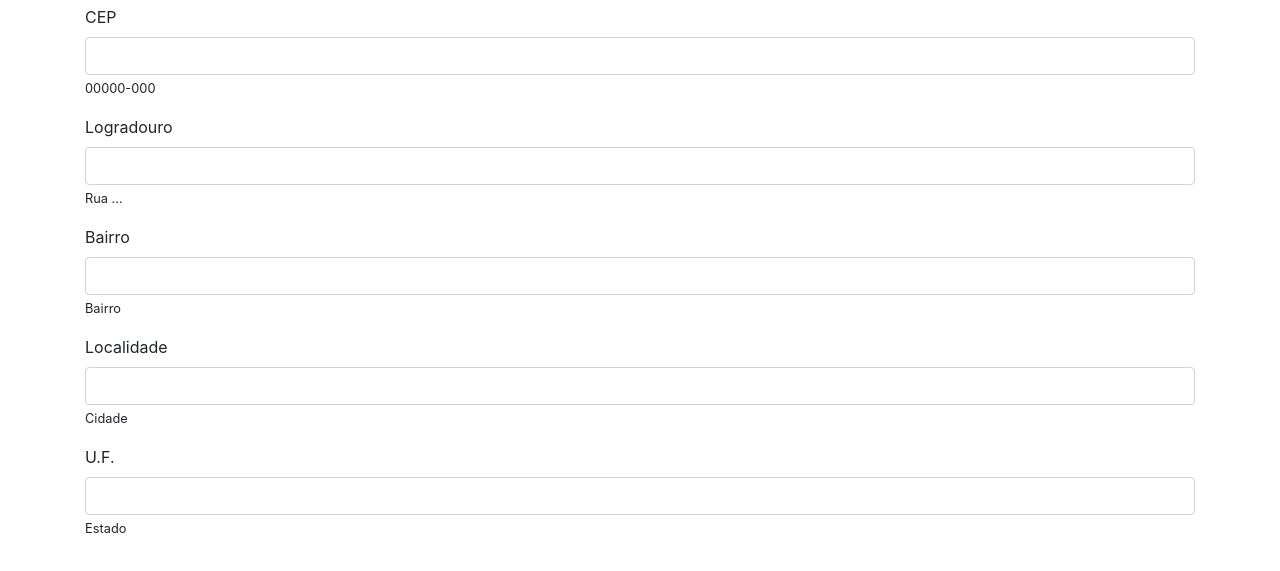
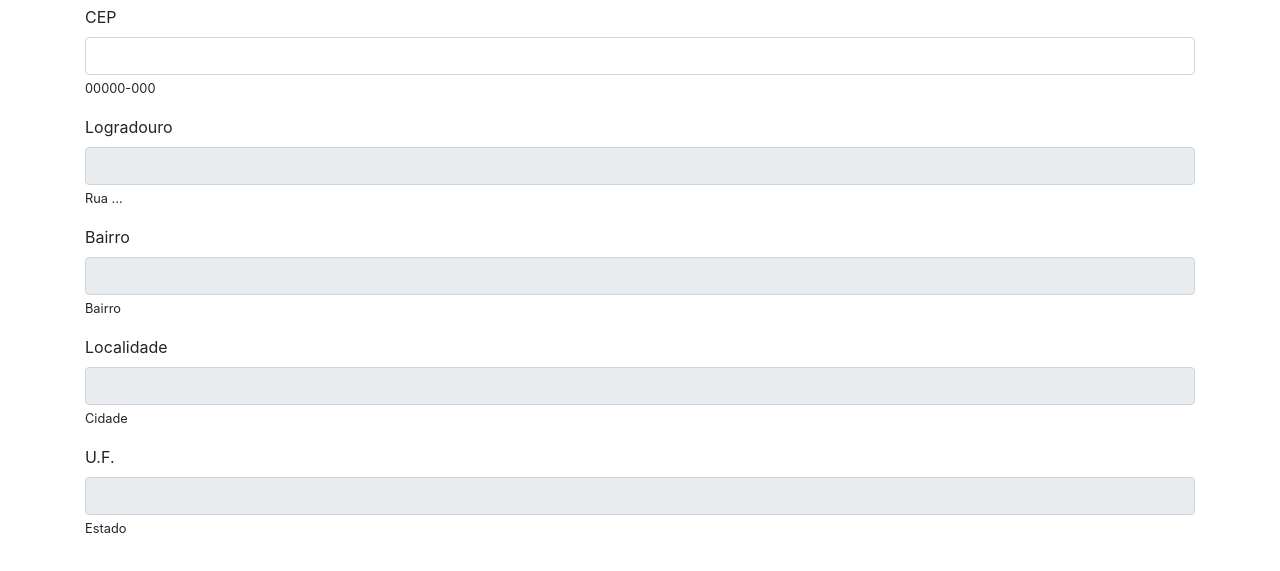
Before and after one commit to Matts-R/FetchAPI, a website: page index.html in a window 1280 px wide. Shown: the part 51-622 px from the top of the page. Drawn offline with nearby package versions, Linux system fonts and the light colour scheme.

Commit message:
Adicionado inputs com atributos disabled

```diff
--- a/index.html
+++ b/index.html
@@ -21,26 +21,26 @@
         </div>
         <div class="form-group">
           <label for="logradouro">Logradouro</label>
-          <input type="text" class="form-control" id="logradouro" />
+          <input disabled type="text" class="form-control" id="logradouro" />
           <small>Rua ...</small>
         </div>
         <div class="form-group">
           <label for="bairro">Bairro</label>
-          <input type="text" class="form-control" id="bairro" />
+          <input disabled type="text" class="form-control" id="bairro" />
           <small>Bairro </small>
         </div>
         <div class="form-group">
           <label for="localidade">Localidade</label>
-          <input type="text" class="form-control" id="localidade" />
+          <input disabled type="text" class="form-control" id="localidade" />
           <small>Cidade</small>
         </div>
         <div class="form-group">
           <label for="uf">U.F.</label>
-          <input type="text" class="form-control" id="uf" />
+          <input disabled type="text" class="form-control" id="uf" />
           <small>Estado</small>
         </div>
       </form>
     </div>
-    <script src="src/js/main.js"></script>
   </body>
+  <script src="src/js/main.js"></script>
 </html>
```
